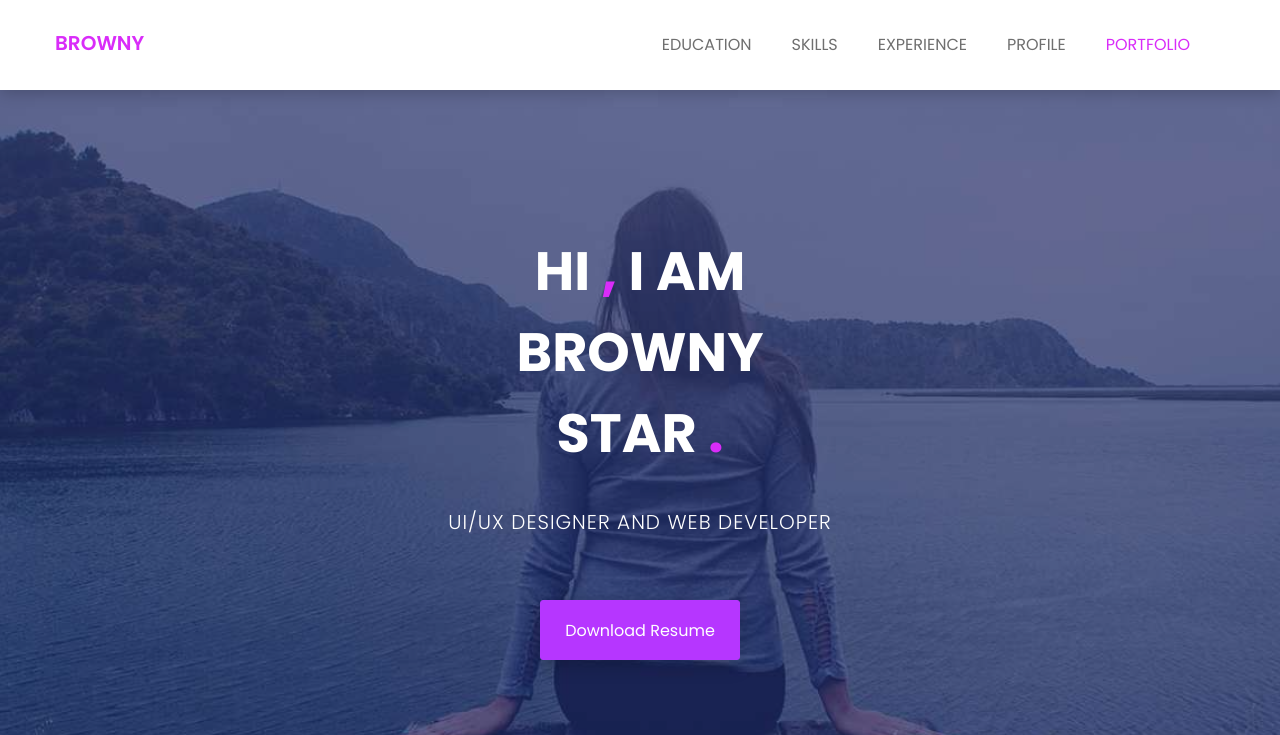
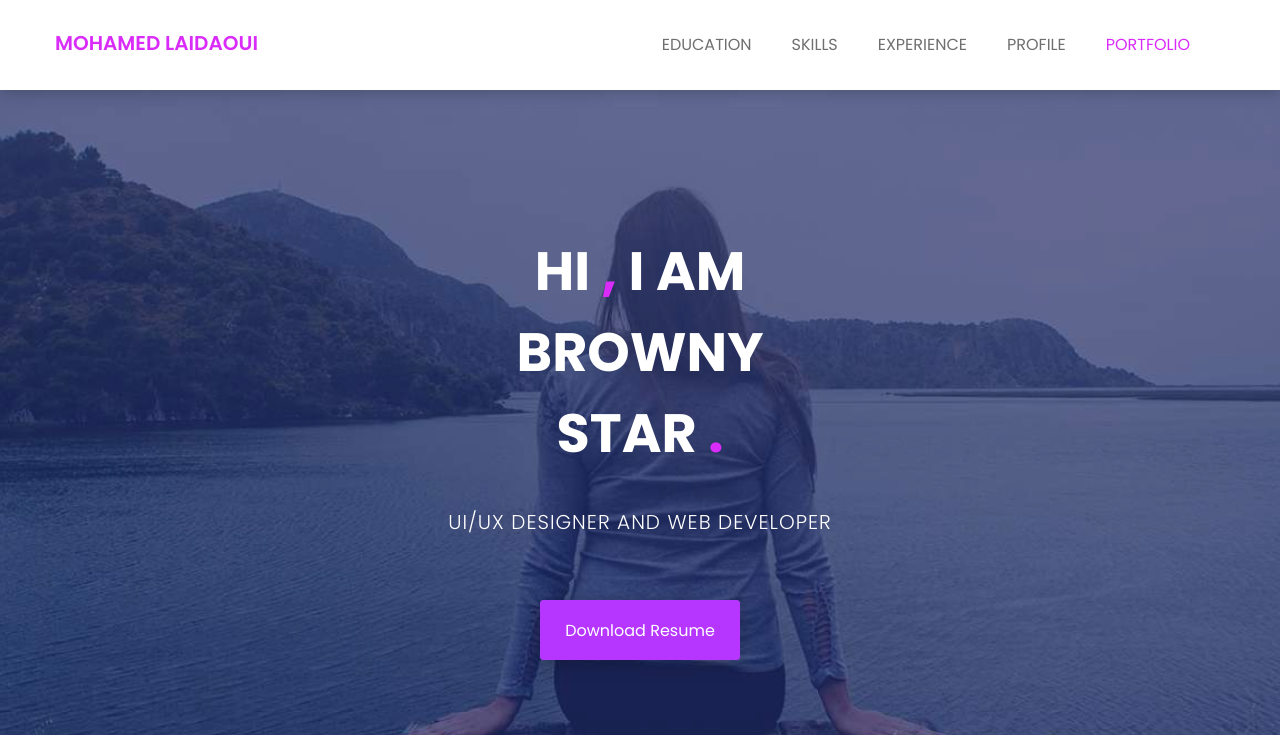
Before and after one commit to MohamedLaidaoui/MohamedLaidaoui.github.io, a plain HTML site: page index.html in a window 1280 px wide. Shown: the top 735 px of the page. Drawn offline with nearby package versions, Linux system fonts and the light colour scheme.

Commit message:
Update index.html

```diff
--- a/index.html
+++ b/index.html
@@ -12,7 +12,7 @@
 		<link href="https://fonts.googleapis.com/css?family=Poppins:100,200,300,400,500,600,700,800,900&amp;subset=devanagari,latin-ext" rel="stylesheet">
 
         <!-- title of site -->
-        <title>Browny</title>
+        <title>Mohamed Laidaoui</title>
 
         <!-- For favicon png -->
 		<link rel="shortcut icon" type="image/icon" href="assets/logo/favicon.png"/>
@@ -70,7 +70,7 @@
 			                <button type="button" class="navbar-toggle" data-toggle="collapse" data-target="#navbar-menu">
 			                    <i class="fa fa-bars"></i>
 			                </button>
-			                <a class="navbar-brand" href="index.html">browny</a>
+			                <a class="navbar-brand" href="index.html">Mohamed Laidaoui</a>
 			            </div><!--/.navbar-header-->
 			            <!-- End Header Navigation -->
 
```
